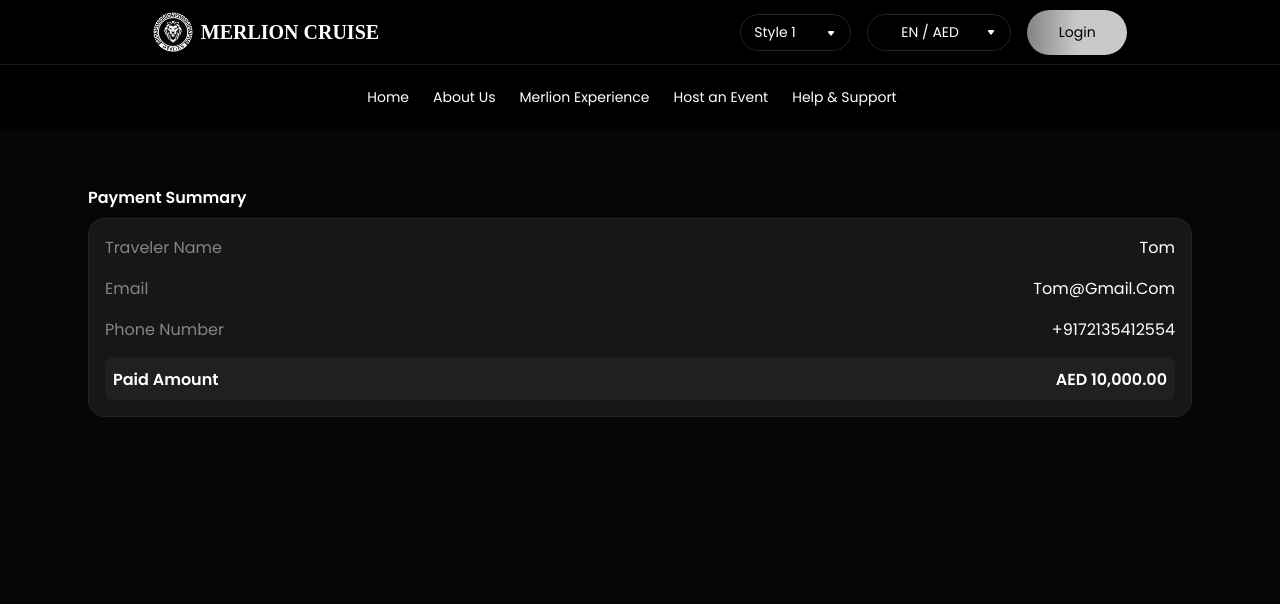
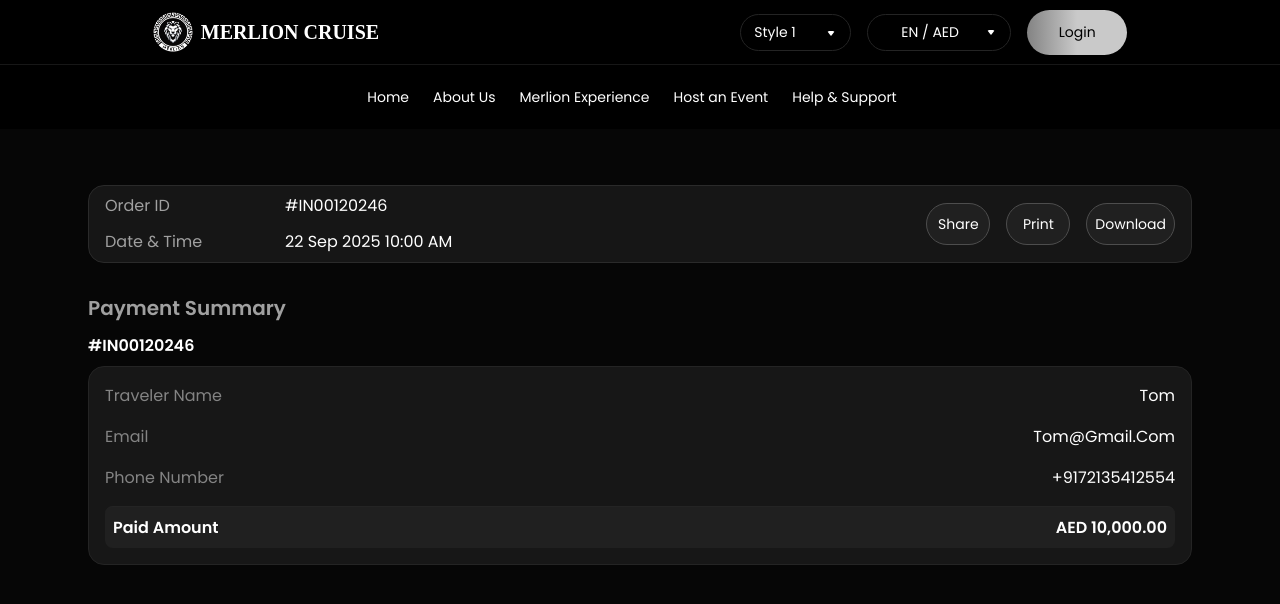
Before and after one commit to Taran1508/merlion-cruise-ui, a React (Vite) app: page /order-details/1 in a window 1280 px wide. Shown: the top 604 px of the page. Built offline with nearby package versions, Linux system fonts and the light colour scheme; some icons are missing; a web font is replaced by a local one.

Commit message:
update ui

```diff
--- a/src/pages/OrderDetails.jsx
+++ b/src/pages/OrderDetails.jsx
@@ -1,12 +1,63 @@
 import React, { useState, useEffect } from "react";
 import { useParams } from "react-router-dom";
-import { Box } from "@mui/material";
+import { Box, Button, Typography } from "@mui/material";
 import SummaryCard from "@/components/summary-card/SummaryCard";
+import styled from "@emotion/styled";
+import { Stack } from "@mui/system";
+
+const OrderContainer = styled(Box)(({ theme }) => ({
+  display: "flex",
+  justifyContent: "space-between",
+  alignItems: "center",
+  padding: theme.spacing(1, 2),
+  borderRadius: "16px",
+  backgroundColor: "#161616",
+  color: "#fff",
+  border: "1px solid #2a2a2a",
+  marginTop: theme.spacing(4),
+  [theme.breakpoints.down("sm")]: {
+    flexDirection: "column",
+    alignItems: "flex-start",
+    gap: theme.spacing(2),
+  },
+}));
+
+const InfoGrid = styled("div")(({ theme }) => ({
+  display: "grid",
+  gridTemplateColumns: "150px auto", // 150px label, rest for value
+  rowGap: theme.spacing(1),
+  columnGap: "30px",
+  alignItems: "center",
+}));
+
+export const ActionButton = styled(Button)(({ theme }) => ({
+  flex: "0 0 auto",
+  borderRadius: "999px",
+  border: `1px solid #4D4D4D `,
+  color: "#fff",
+  textTransform: "none",
+  backgroundColor: "#202020",
+  fontWeight: 500,
+  fontSize: "14px",
+  padding: theme.spacing(1, 1),
+  "&:hover": {
+    backgroundColor: "transparent",
+    borderColor: "#202020",
+  },
+  [theme.breakpoints.down("md")]: {
+    alignSelf: "center",
+    fontSize: "12px",
+  },
+  [theme.breakpoints.down("sm")]: {
+    alignSelf: "center",
+    fontSize: "10px",
+  },
+}));
 
 export default function OrderDetails() {
   const { id } = useParams();
-
-  // State for order details
+  const orderId = "#IN00120246";
+  const orderDate = "22 Sep 2025  10:00 AM";
   const [orderData, setOrderData] = useState([]);
 
   // Mock API call
@@ -32,15 +83,56 @@
         mx: "auto",
       }}
     >
+      <OrderContainer>
+        <Stack spacing={1.5}>
+          <InfoGrid>
+            <Typography sx={{ color: "#A0A0A0", fontSize: "16px" }}>
+              Order ID
+            </Typography>
+            <Typography sx={{ fontSize: "16px", fontWeight: 400 }}>
+              {orderId}
+            </Typography>
+          </InfoGrid>
+
+          <InfoGrid>
+            <Typography sx={{ color: "#A0A0A0", fontSize: "16px" }}>
+              Date & Time
+            </Typography>
+            <Typography sx={{ fontSize: "16px", fontWeight: 400 }}>
+              {orderDate}
+            </Typography>
+          </InfoGrid>
+        </Stack>
+
+        {/* Right Side: Action Buttons */}
+        <Stack direction="row" spacing={2}>
+          <ActionButton>Share</ActionButton>
+          <ActionButton>Print</ActionButton>
+          <ActionButton>Download</ActionButton>
+        </Stack>
+      </OrderContainer>
+
+      <div style={{ marginTop: "30px" }}>
+        <Typography
+          sx={{
+            color: "#A0A0A0",
+            fontWeight: "600",
+            fontSize: "20px",
+            paddingBottom: "10px",
+          }}
+        >
+          Payment Summary
+        </Typography>
         {orderData.map((data, index) => (
           <SummaryCard
             key={index}
-          title="Payment Summary"
+            title={orderId}
             summary={[data]}
             align="right"
             highlightedProperties={["payment"]}
           />
         ))}
+      </div>
     </Box>
   );
 }
```
Lines whose indentation alone changed are shown as unchanged.
